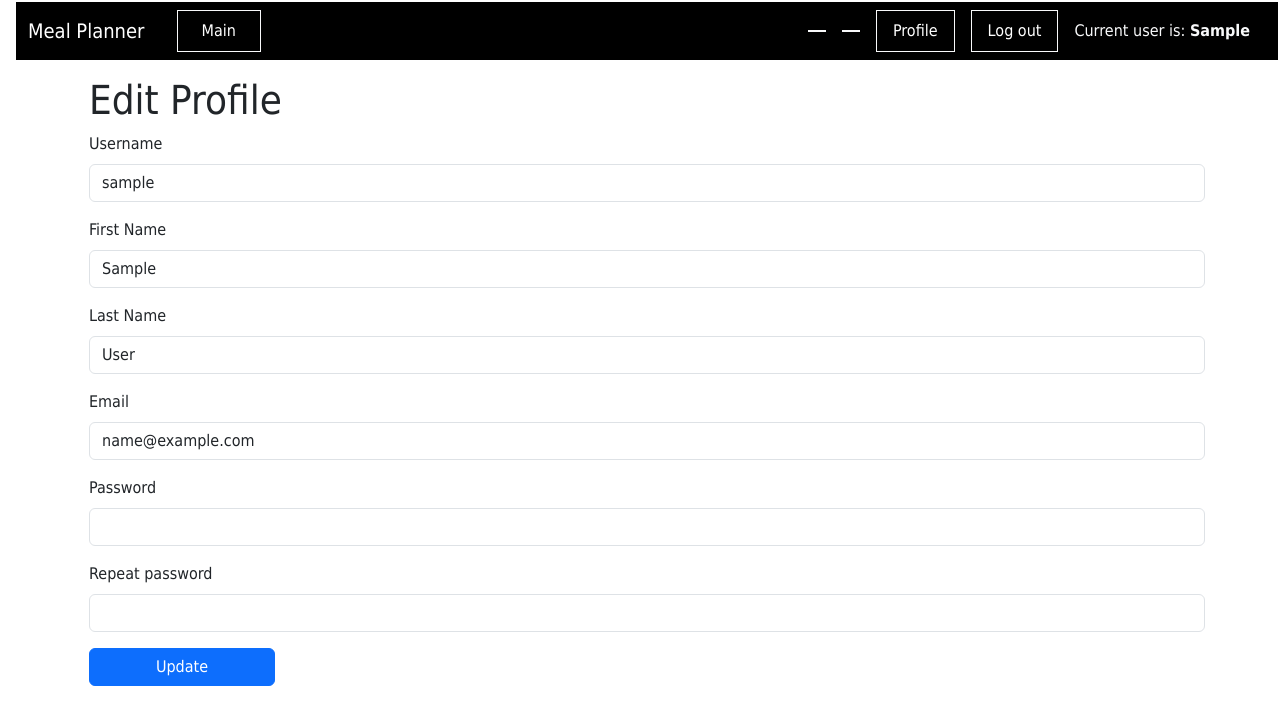
After one commit to a2saur/recipe-app, a Flask app: page /user/profile/edit in a window 1280 px wide. The commit adds this page. Shown: the top 725 px of the page. Run offline with Flask 3, Linux system fonts and the light colour scheme; a user stored in the database is signed in; tables that the repository leaves empty hold one stand-in row (values such as "Sample post"); some libraries are stand-ins or nearby versions.

Commit message:
Implemented view profile and edit profile

```diff
--- a/app/auth/auth_forms.py
+++ b/app/auth/auth_forms.py
@@ -15,13 +15,13 @@ class RegistrationForm(FlaskForm):
     password = PasswordField('Password', validators=[DataRequired()])
     password2 = PasswordField('Repeat password', validators=[DataRequired(), EqualTo('password')])
     user_type = RadioField('Choose user type', choices=[('regular', 'Regular user'), ('certified', 'Certified user')], validators=[DataRequired()])
-
     submit = SubmitField('Register')
 
     def validate_username(self, username):
         user = db.session.scalars(sqla.select(User).where(User.username == username.data)).first()
         if user is not None:
-            raise ValidationError('This username already exists! Please provide a different username')
+            if user.id != current_user.id:
+                raise ValidationError('This username already exists! Please provide a different username')
 
     def validate_email(self, email):
         user = db.session.scalars(sqla.select(User).where(User.email == email.data)).first()
--- a/app/main/forms.py
+++ b/app/main/forms.py
@@ -1,12 +1,14 @@
+from flask_login import current_user
 from flask_wtf import FlaskForm
-from wtforms import StringField, SubmitField, SelectField, TextAreaField, BooleanField
+from wtforms import StringField, SubmitField, SelectField, TextAreaField, BooleanField, PasswordField
 from wtforms_sqlalchemy.fields import QuerySelectMultipleField
 from wtforms.validators import  ValidationError, DataRequired, Length
 from wtforms.widgets import ListWidget, CheckboxInput
+from wtforms.validators import DataRequired, EqualTo, Email
 
 from app import db
 import sqlalchemy as sqla
-from app.main.models import Tag
+from app.main.models import Tag, User
 
 class RecipeForm(FlaskForm):
     title = StringField('Title', validators=[DataRequired()])
@@ -22,3 +24,24 @@ class SortForm(FlaskForm):
     sortby = SelectField('Sort by', choices=['Date', 'Title', "# of likes", "Happiness level"])
     my_recipes_only = BooleanField('Display my recipes only')
     refresh = SubmitField('Refresh')
+
+class EditForm(FlaskForm):
+    username = StringField('Username', validators=[DataRequired()])
+    first_name = StringField('First Name', validators=[DataRequired()])
+    last_name = StringField('Last Name', validators=[DataRequired()])
+    email = StringField('Email', validators=[DataRequired(), Email()])
+    password = PasswordField('Password', validators=[DataRequired()])
+    password2 = PasswordField('Repeat password', validators=[DataRequired(), EqualTo('password')])
+    submit = SubmitField('Update')
+
+    def validate_username(self, username):
+        user = db.session.scalars(sqla.select(User).where(User.username == username.data)).first()
+        if user is not None:
+            if user.id != current_user.id:
+                raise ValidationError('This username is already registered! Please provide a different username.')
+
+    def validate_email(self, email):
+        user = db.session.scalars(sqla.select(User).where(User.email == email.data)).first()
+        if user is not None:
+            if user.id != current_user.id:
+                raise ValidationError('This email is already registered! Please provide a different email address.')
--- a/app/main/routes.py
+++ b/app/main/routes.py
@@ -5,7 +5,8 @@ from flask_login import current_user, login_required
 
 from app import db
 from app.main.models import Recipe, Tag, User, recipeTags
-from app.main.forms import RecipeForm, EmptyForm, SortForm
+from app.main.forms import RecipeForm, EmptyForm, SortForm, EditForm
+from app.auth.auth_forms import RegistrationForm
 
 from app.main import main_blueprint as bp_main
 
@@ -91,4 +92,25 @@ def delete(recipe_id):
 @bp_main.route('/user/profile', methods=['GET','POST'])
 # @login_required
 def display_profile():
-    return render_template('profile.html', title="User Profile")
+    return render_template('profile.html', title="User Profile", user=current_user)
+
+@bp_main.route('/user/profile/edit', methods=['GET','POST'])
+# @login_required
+def edit_profile():
+    eform = EditForm()
+    if eform.validate_on_submit():
+        current_user.username = eform.username.data
+        current_user.first_name = eform.first_name.data
+        current_user.last_name = eform.last_name.data
+        current_user.email = eform.email.data
+        current_user.set_password(eform.password.data)
+        db.session.add(current_user)
+        db.session.commit()
+        flash('Your changes have been saved.')
+        return redirect(url_for('main.display_profile'))
+    elif request.method == 'GET':
+        eform.username.data = current_user.username
+        eform.first_name.data = current_user.first_name
+        eform.last_name.data = current_user.last_name
+        eform.email.data = current_user.email
+    return render_template('edit_profile.html', title="Edit Profile", form=eform, user=current_user)
--- a/app/main/templates/base.html
+++ b/app/main/templates/base.html
@@ -50,6 +50,9 @@
                                 </span>
                             </li>
                         {% else %}
+                            <li class="nav-item border border-light px-2 me-3 " >
+                                <a class="nav-link text-white" aria-current="page" href="{{ url_for('auth.login') }}">Log in</a>
+                            </li>
                         {% endif %}
                     </ul>
                 </div>
--- /dev/null
+++ b/app/main/templates/edit_profile.html
@@ -0,0 +1,17 @@
+{% extends "base.html" %}
+{% import 'bootstrap_wtf.html' as wtf %}
+
+{% block content %}
+    <h1>Edit Profile</h1>
+    <form action="{{ url_for('main.edit_profile') }}", method="POST">
+        {{ form.hidden_tag()}}
+
+        {{wtf.form_field(form.username)}}
+        {{wtf.form_field(form.first_name)}}
+        {{wtf.form_field(form.last_name)}}
+        {{wtf.form_field(form.email)}}
+        {{wtf.form_field(form.password)}}
+        {{wtf.form_field(form.password2)}}
+        {{wtf.form_field(form.submit)}}
+    </form>
+{% endblock %}
```
Also changed, not shown: app/main/templates/profile.html (+9 -32 lines), meal_planner.db.
